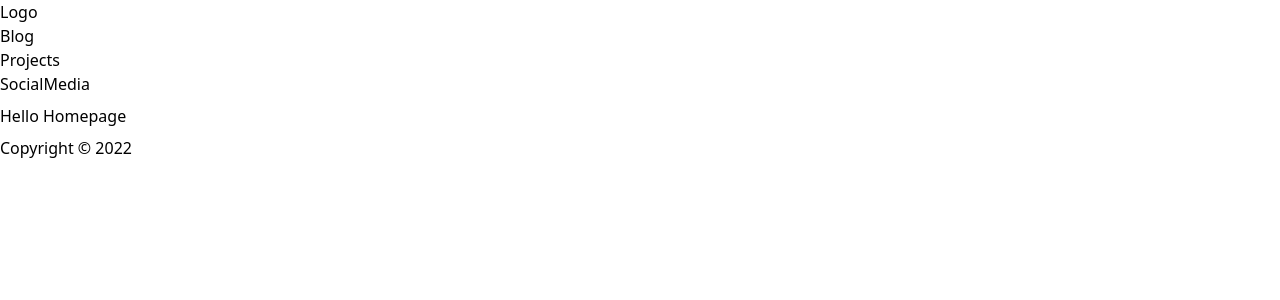
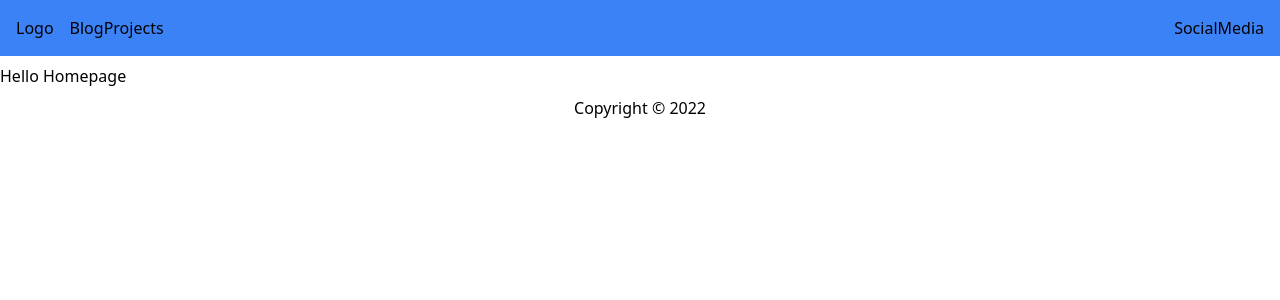
Before and after one commit to JG-Nextjs-projects/nextail, a Next.js app: page / in a window 1280 px wide. Shown: the top 300 px of the page. Built offline with nearby package versions, Linux system fonts and the light colour scheme.

Commit message:
added tailwind classes

```diff
--- a/src/components/Footer.tsx
+++ b/src/components/Footer.tsx
@@ -5,7 +5,7 @@ const Footer = () => {
   let year = date.getFullYear();
 
   return (
-    <footer>
+    <footer className="text-center">
       <p>Copyright &copy; {year}</p>
     </footer>
   );
--- a/src/components/Header.tsx
+++ b/src/components/Header.tsx
@@ -5,9 +5,9 @@ import SocialMedia from './SocialMedia';
 
 const Header = () => {
   return (
-    <header>
-      <div>
-        <span>Logo</span>
+    <header className="bg-blue-500 px-4">
+      <div className="container mx-auto py-4 flex">
+        <span className="mr-4">Logo</span>
         <Nav />
         <SocialMedia />
       </div>
--- a/src/components/Layout.tsx
+++ b/src/components/Layout.tsx
@@ -3,15 +3,11 @@ import React from 'react';
 import Footer from './Footer';
 import Header from './Header';
 
-interface LayoutProps {
-  children: React.ReactNode;
-}
-
-const Layout = ({ children }: LayoutProps) => {
+const Layout: React.FC = ({ children }) => {
   return (
     <>
       <Header />
-      <main>{children}</main>
+      <main className="container mx-auto">{children}</main>
       <Footer />
     </>
   );
--- a/src/components/Nav.tsx
+++ b/src/components/Nav.tsx
@@ -2,8 +2,8 @@ import React from 'react';
 
 const Nav = () => {
   return (
-    <nav>
-      <ul>
+    <nav className="mr-auto">
+      <ul className="flex">
         <li>Blog</li>
         <li>Projects</li>
       </ul>
```
